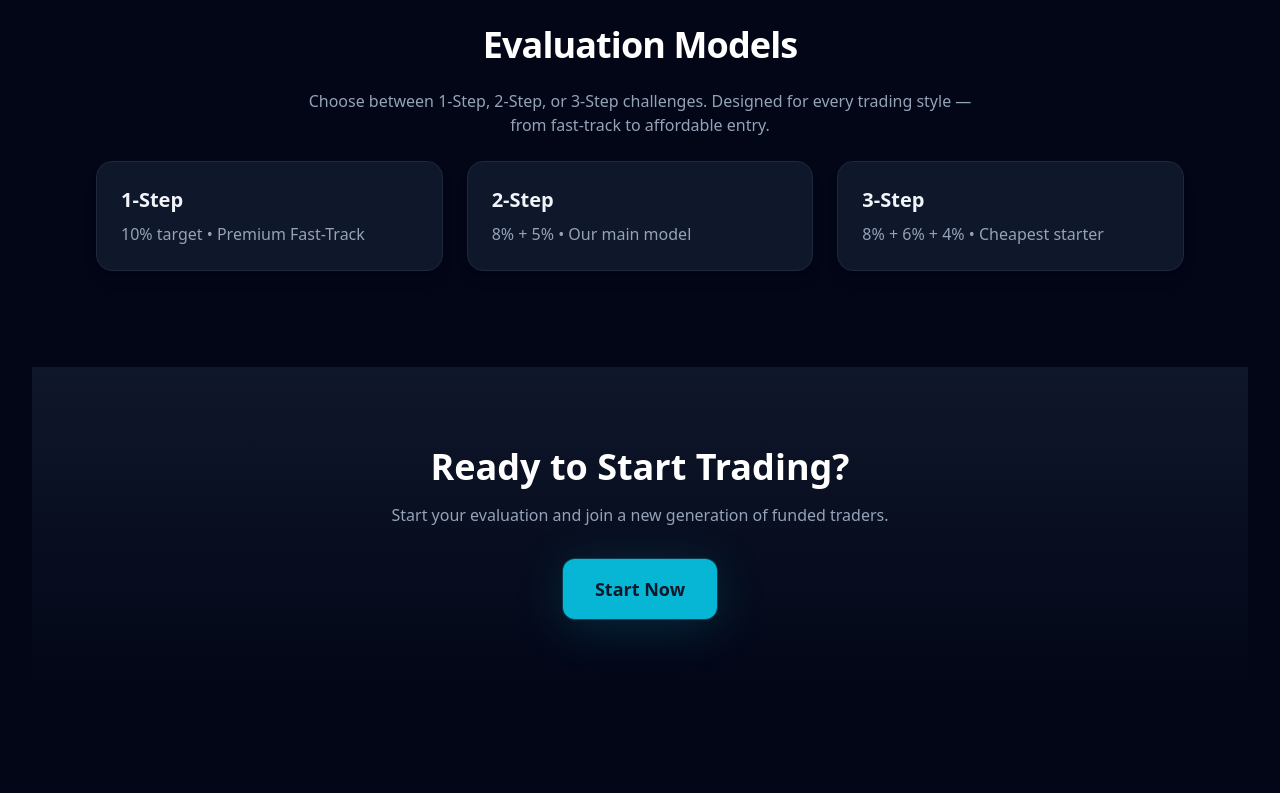
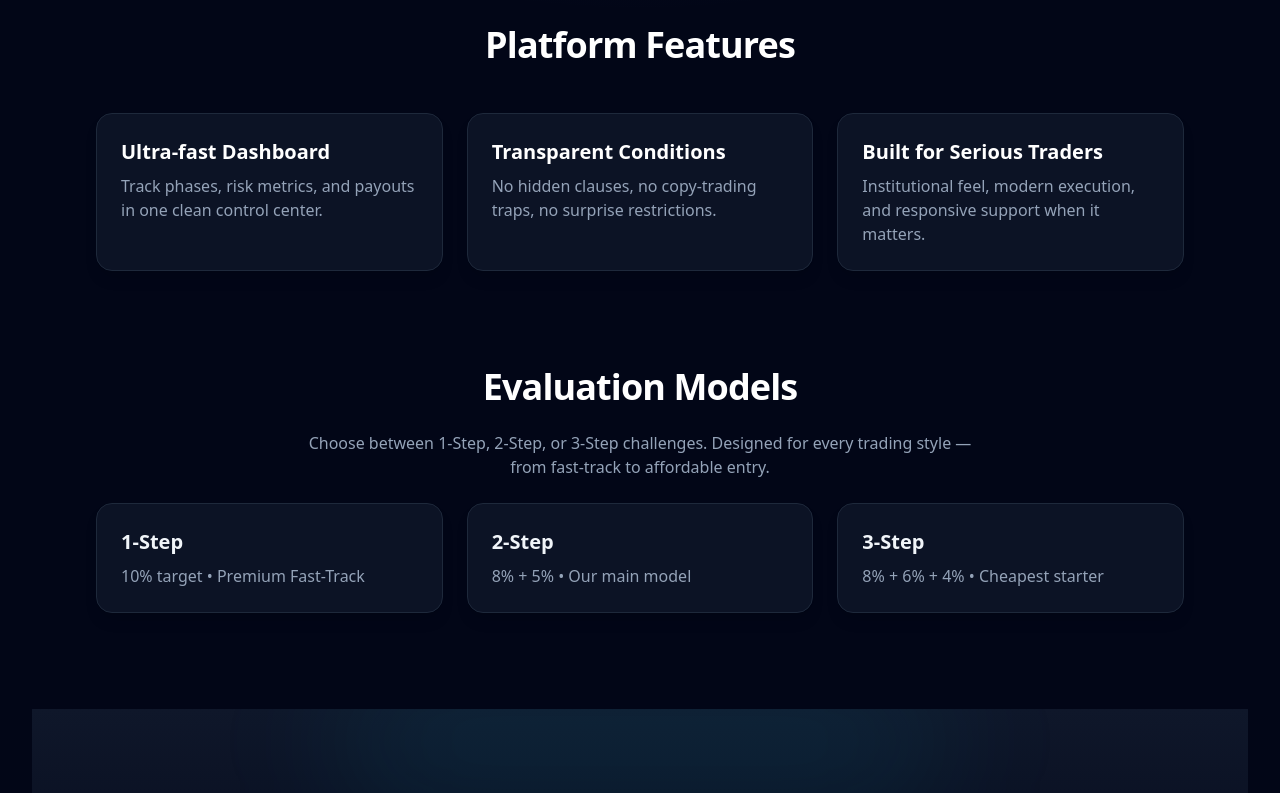
Before and after one commit to vornixfunding-design/vornix-frontend, a Next.js app: page / in a window 1280 px wide. Shown: the part 920-1713 px from the top of the page. Built offline with nearby package versions, Linux system fonts and the light colour scheme.

Commit message:
Redesign homepage with premium fintech styling

```diff
--- a/app/globals.css
+++ b/app/globals.css
@@ -13,8 +13,9 @@
 body {
   @apply bg-slate-950 text-slate-200 antialiased;
   background-image:
-    radial-gradient(circle at 15% 10%, rgb(6 182 212 / 0.18), transparent 34%),
-    radial-gradient(circle at 85% 5%, rgb(59 130 246 / 0.14), transparent 32%);
+    radial-gradient(circle at 10% 5%, rgb(6 182 212 / 0.2), transparent 30%),
+    radial-gradient(circle at 90% 0%, rgb(14 116 144 / 0.25), transparent 35%),
+    linear-gradient(180deg, rgb(2 6 23 / 0.95), rgb(2 6 23 / 1));
 }
 
 @layer components {
@@ -23,7 +24,7 @@ body {
   }
 
   .card {
-    @apply rounded-2xl border border-slate-800 bg-slate-900 p-6 shadow-lg transition hover:shadow-cyan-500/20;
+    @apply rounded-2xl border border-slate-800 bg-slate-900/80 p-6 shadow-lg backdrop-blur transition hover:shadow-cyan-500/20;
   }
 
   .page-title {
@@ -37,10 +38,25 @@ body {
 
 @layer utilities {
   .glow-ring {
-    box-shadow: 0 0 0 1px rgb(34 211 238 / 0.2), 0 8px 50px rgb(6 182 212 / 0.18);
+    box-shadow: 0 0 0 1px rgb(34 211 238 / 0.25), 0 10px 55px rgb(6 182 212 / 0.2);
   }
 
   .hover-lift {
     @apply transition-transform duration-300 hover:-translate-y-1;
   }
+
+  .animate-fade-up {
+    animation: fade-up 700ms ease-out both;
+  }
 }
+
+@keyframes fade-up {
+  from {
+    opacity: 0;
+    transform: translateY(12px);
+  }
+  to {
+    opacity: 1;
+    transform: translateY(0);
+  }
+}
--- a/app/page.js
+++ b/app/page.js
@@ -1,22 +1,57 @@
 "use client";
+
+const whyUsCards = [
+  {
+    title: "90–95% Payouts",
+    description: "Highest payout tiers in the industry with bi-weekly withdrawals.",
+  },
+  {
+    title: "No Time Limits",
+    description: "Trade at your own pace. No forced deadlines. No pressure.",
+  },
+  {
+    title: "Strict & Clean Rules",
+    description: "5% daily drawdown, 10% max drawdown — applies to every plan.",
+  },
+];
+
+const featureCards = [
+  {
+    title: "Ultra-fast Dashboard",
+    description: "Track phases, risk metrics, and payouts in one clean control center.",
+  },
+  {
+    title: "Transparent Conditions",
+    description: "No hidden clauses, no copy-trading traps, no surprise restrictions.",
+  },
+  {
+    title: "Built for Serious Traders",
+    description: "Institutional feel, modern execution, and responsive support when it matters.",
+  },
+];
+
+const modelCards = [
+  { name: "1-Step", details: "10% target • Premium Fast-Track" },
+  { name: "2-Step", details: "8% + 5% • Our main model" },
+  { name: "3-Step", details: "8% + 6% + 4% • Cheapest starter" },
+];
 
 export default function HomePage() {
   return (
     <main className="space-y-24 pb-8">
       {/* HERO SECTION */}
-      <section className="relative overflow-hidden pt-20 pb-32 text-center">
+      <section className="relative overflow-hidden px-6 pt-20 pb-32 text-center md:px-8">
         <div className="pointer-events-none absolute inset-0 bg-gradient-to-b from-cyan-500/10 to-transparent blur-3xl" />
-        <div className="pointer-events-none absolute left-1/2 top-20 h-56 w-56 -translate-x-1/2 rounded-full bg-cyan-400/20 blur-[110px]" />
+        <div className="pointer-events-none absolute left-1/2 top-16 h-64 w-64 -translate-x-1/2 rounded-full bg-cyan-400/20 blur-[120px]" />
 
-        <h1 className="relative text-5xl font-bold text-white drop-shadow-xl md:text-6xl">
-          Trade. Pass. Get Funded.
-        </h1>
-        <p className="relative mx-auto mt-4 max-w-2xl text-lg text-slate-400">
+        <div className="animate-fade-up relative">
+          <h1 className="text-5xl font-bold text-white drop-shadow-xl md:text-6xl">Trade. Pass. Get Funded.</h1>
+          <p className="mx-auto mt-4 max-w-2xl text-lg text-slate-400">
             Vornix is the next-gen prop firm offering fast evaluation, high payouts, and strict transparency with zero
             hidden rules.
           </p>
 
-        <div className="relative mt-8 flex flex-wrap justify-center gap-4">
+          <div className="mt-8 flex flex-wrap justify-center gap-4">
             <a
               href="/plans"
               className="glow-ring rounded-xl bg-cyan-500 px-6 py-3 font-semibold text-slate-900 transition hover:bg-cyan-400"
@@ -30,6 +65,7 @@ export default function HomePage() {
               Login
             </a>
           </div>
+        </div>
       </section>
 
       {/* WHY CHOOSE VORNIX */}
@@ -37,20 +73,26 @@ export default function HomePage() {
         <h2 className="section-title text-center">Why Traders Choose Vornix</h2>
 
         <div className="grid gap-6 md:grid-cols-3">
-          <div className="card hover-lift">
-            <h3 className="mb-2 text-xl font-semibold text-white">90–95% Payouts</h3>
-            <p className="text-slate-400">Highest payout tiers in the industry with bi-weekly withdrawals.</p>
+          {whyUsCards.map((card, idx) => (
+            <div key={card.title} className="card hover-lift animate-fade-up" style={{ animationDelay: `${idx * 90}ms` }}>
+              <h3 className="mb-2 text-xl font-semibold text-white">{card.title}</h3>
+              <p className="text-slate-400">{card.description}</p>
             </div>
+          ))}
+        </div>
+      </section>
 
-          <div className="card hover-lift">
-            <h3 className="mb-2 text-xl font-semibold text-white">No Time Limits</h3>
-            <p className="text-slate-400">Trade at your own pace. No forced deadlines. No pressure.</p>
+      {/* FEATURES */}
+      <section className="mx-auto max-w-6xl space-y-12 px-6 md:px-8">
+        <h2 className="section-title text-center">Platform Features</h2>
+
+        <div className="grid gap-6 md:grid-cols-3">
+          {featureCards.map((feature, idx) => (
+            <div key={feature.title} className="card hover-lift animate-fade-up" style={{ animationDelay: `${idx * 120}ms` }}>
+              <h3 className="mb-2 text-xl font-semibold text-white">{feature.title}</h3>
+              <p className="text-slate-400">{feature.description}</p>
             </div>
-
-          <div className="card hover-lift">
-            <h3 className="mb-2 text-xl font-semibold text-white">Strict &amp; Clean Rules</h3>
-            <p className="text-slate-400">5% daily drawdown, 10% max drawdown — applies to every plan.</p>
-          </div>
+          ))}
         </div>
       </section>
 
@@ -63,25 +105,24 @@ export default function HomePage() {
         </p>
 
         <div className="mt-8 grid gap-6 md:grid-cols-3">
-          <a href="/plans" className="card hover-lift cursor-pointer hover:border-cyan-500">
-            <h3 className="text-xl font-semibold">1-Step</h3>
-            <p className="mt-2 text-slate-400">10% target • Premium Fast-Track</p>
+          {modelCards.map((model, idx) => (
+            <a
+              key={model.name}
+              href="/plans"
+              className="card hover-lift animate-fade-up cursor-pointer hover:border-cyan-500"
+              style={{ animationDelay: `${idx * 120}ms` }}
+            >
+              <h3 className="text-xl font-semibold">{model.name}</h3>
+              <p className="mt-2 text-slate-400">{model.details}</p>
             </a>
-
-          <a href="/plans" className="card hover-lift cursor-pointer hover:border-cyan-500">
-            <h3 className="text-xl font-semibold">2-Step</h3>
-            <p className="mt-2 text-slate-400">8% + 5% • Our main model</p>
-          </a>
-
-          <a href="/plans" className="card hover-lift cursor-pointer hover:border-cyan-500">
-            <h3 className="text-xl font-semibold">3-Step</h3>
-            <p className="mt-2 text-slate-400">8% + 6% + 4% • Cheapest starter</p>
-          </a>
+          ))}
         </div>
       </section>
 
       {/* CTA SECTION */}
-      <section className="bg-gradient-to-b from-slate-900 to-slate-950 px-6 py-20 text-center md:px-8">
+      <section className="relative overflow-hidden bg-gradient-to-b from-slate-900 to-slate-950 px-6 py-20 text-center md:px-8">
+        <div className="pointer-events-none absolute inset-x-0 -top-8 mx-auto h-32 w-1/2 rounded-full bg-cyan-500/10 blur-3xl" />
+        <div className="animate-fade-up relative">
           <h2 className="text-4xl font-bold text-white">Ready to Start Trading?</h2>
           <p className="mt-4 text-slate-400">Start your evaluation and join a new generation of funded traders.</p>
 
@@ -91,6 +132,7 @@ export default function HomePage() {
           >
             Start Now
           </a>
+        </div>
       </section>
 
       {/* FOOTER */}
```
Lines whose indentation alone changed are shown as unchanged.
